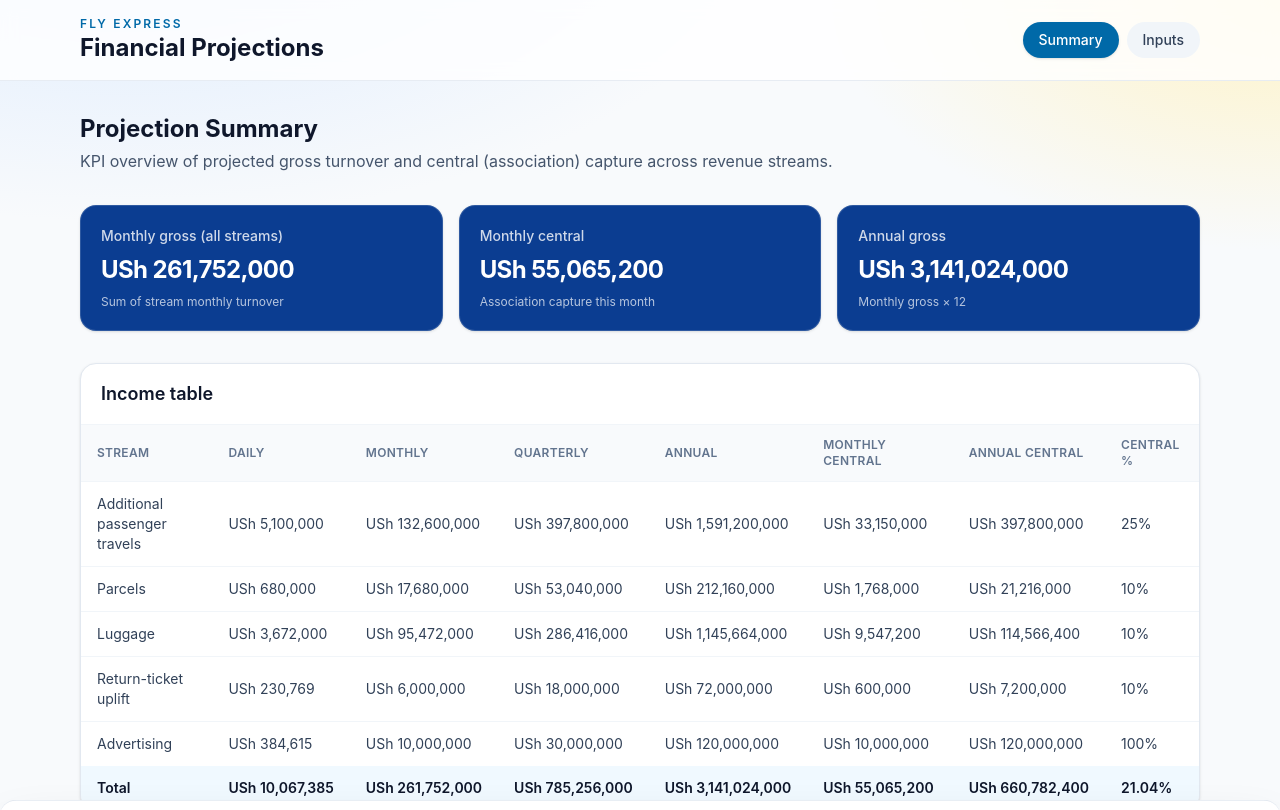
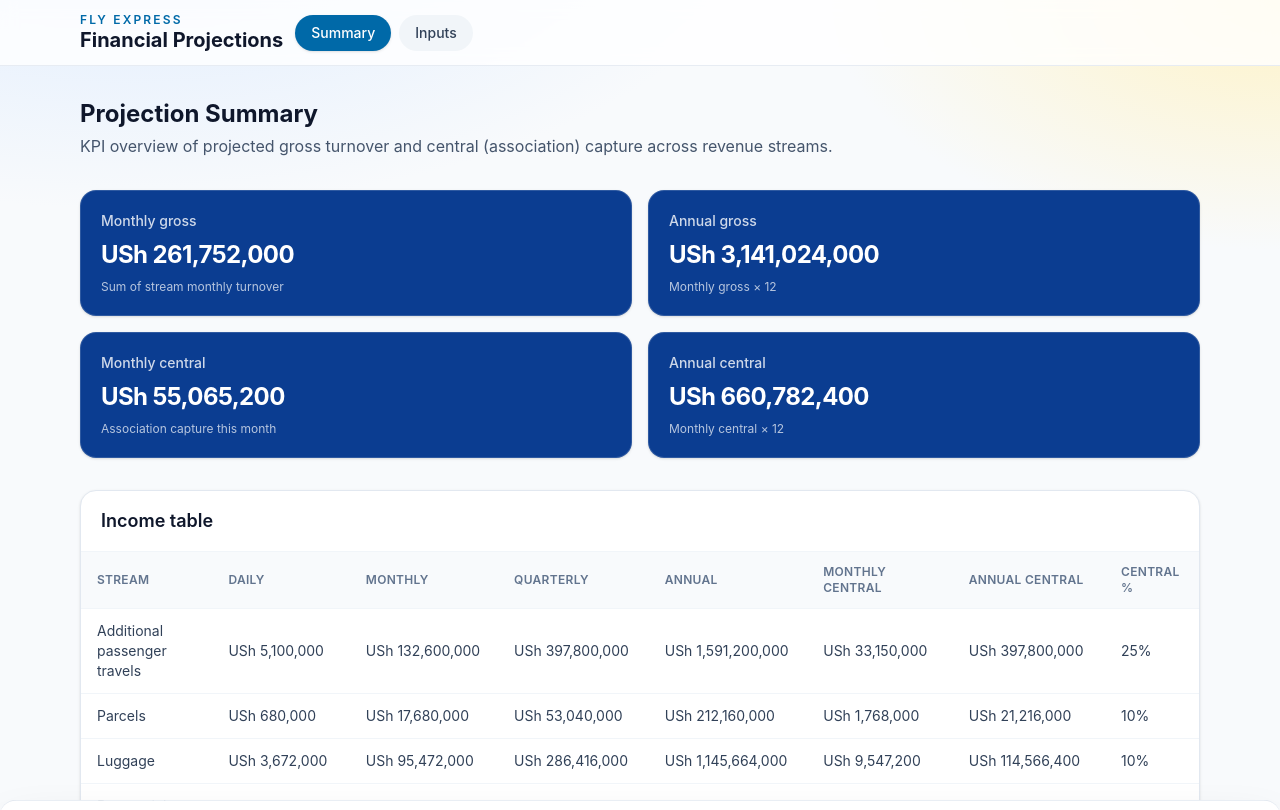
Before and after one commit to xristo7/flyexpressprojections, a React (Vite) app: page / in a window 1280 px wide. Shown: the top 810 px of the page. Built offline with nearby package versions, Linux system fonts and the light colour scheme.

Commit message:
Polish header, navy KPIs, and Lucide input icons

```diff
--- a/src/components/KpiCards.tsx
+++ b/src/components/KpiCards.tsx
@@ -13,9 +13,14 @@ export function KpiCards({ compact = false, className = '' }: KpiCardsProps) {
 
   const kpis = [
     {
-      label: 'Monthly gross (all streams)',
+      label: 'Monthly gross',
       value: formatUGX(totals.monthly_gross),
       hint: 'Sum of stream monthly turnover',
+    },
+    {
+      label: 'Annual gross',
+      value: formatUGX(totals.annual_gross),
+      hint: 'Monthly gross × 12',
     },
     {
       label: 'Monthly central',
@@ -23,17 +28,17 @@ export function KpiCards({ compact = false, className = '' }: KpiCardsProps) {
       hint: 'Association capture this month',
     },
     {
-      label: 'Annual gross',
-      value: formatUGX(totals.annual_gross),
-      hint: 'Monthly gross × 12',
+      label: 'Annual central',
+      value: formatUGX(totals.annual_central),
+      hint: 'Monthly central × 12',
     },
   ]
 
   return (
     <section
       className={[
-        'grid gap-3 sm:grid-cols-3',
-        compact ? 'gap-2 sm:gap-3' : 'gap-4',
+        'grid grid-cols-2',
+        compact ? 'gap-2 sm:gap-3' : 'gap-3 sm:gap-4',
         className,
       ]
         .filter(Boolean)
@@ -59,7 +64,7 @@ export function KpiCards({ compact = false, className = '' }: KpiCardsProps) {
           <p
             className={[
               'mt-1 font-bold tracking-tight text-white sm:mt-2',
-              compact ? 'text-lg sm:text-xl' : 'text-2xl',
+              compact ? 'text-base sm:text-xl' : 'text-xl sm:text-2xl',
             ].join(' ')}
           >
             {kpi.value}
--- a/src/components/Layout.tsx
+++ b/src/components/Layout.tsx
@@ -29,23 +29,24 @@ export function Layout({ children }: { children: ReactNode }) {
         ].join(' ')}
       >
         <header className="sticky top-0 z-20 shrink-0 border-b border-slate-200/80 bg-white/80 backdrop-blur">
-          <div className="mx-auto flex max-w-6xl flex-col gap-3 px-4 py-4 sm:flex-row sm:items-center sm:justify-between">
-            <div>
-              <p className="text-xs font-semibold uppercase tracking-[0.18em] text-sky-700">
+          <div className="mx-auto flex max-w-6xl items-center justify-between gap-3 px-4 py-3">
+            <div className="flex min-w-0 flex-wrap items-center gap-2 sm:gap-3">
+              <div className="min-w-0">
+                <p className="text-[10px] font-semibold uppercase tracking-[0.18em] text-sky-700 sm:text-xs">
                   Fly Express
                 </p>
-              <h1 className="text-xl font-bold text-slate-900 sm:text-2xl">
+                <h1 className="text-lg font-bold leading-tight text-slate-900 sm:text-xl">
                   Financial Projections
                 </h1>
               </div>
-            <nav className="flex flex-wrap gap-2" aria-label="Primary">
+              <nav className="flex flex-wrap items-center gap-1.5 sm:gap-2" aria-label="Primary">
                 <NavLink
                   to="/"
                   end
                   onClick={() => closeDrawer()}
                   className={() =>
                     [
-                    'rounded-full px-4 py-2 text-sm font-medium transition',
+                      'rounded-full px-3 py-1.5 text-xs font-medium transition sm:px-4 sm:py-2 sm:text-sm',
                       summaryActive
                         ? 'bg-sky-700 text-white shadow-sm'
                         : 'bg-slate-100 text-slate-700 hover:bg-slate-200',
@@ -63,7 +64,7 @@ export function Layout({ children }: { children: ReactNode }) {
                     openDrawer()
                   }}
                   className={[
-                  'rounded-full px-4 py-2 text-sm font-medium transition',
+                    'rounded-full px-3 py-1.5 text-xs font-medium transition sm:px-4 sm:py-2 sm:text-sm',
                     inputsActive
                       ? 'bg-sky-700 text-white shadow-sm'
                       : 'bg-slate-100 text-slate-700 hover:bg-slate-200',
@@ -74,11 +75,12 @@ export function Layout({ children }: { children: ReactNode }) {
                 </button>
               </nav>
             </div>
+          </div>
         </header>
 
         {/* Sticky live KPIs while inputs drawer is open */}
         {open && (
-          <div className="sticky top-0 z-10 shrink-0 border-b border-slate-200/80 bg-white/95 px-4 py-2.5 backdrop-blur sm:py-3">
+          <div className="sticky top-0 z-10 shrink-0 border-b border-[#0b3d91]/40 bg-[#0b3d91]/5 px-4 py-2.5 backdrop-blur sm:py-3">
             <div className="mx-auto w-full max-w-6xl">
               <KpiCards compact />
             </div>
```
Lines whose indentation alone changed are shown as unchanged.
